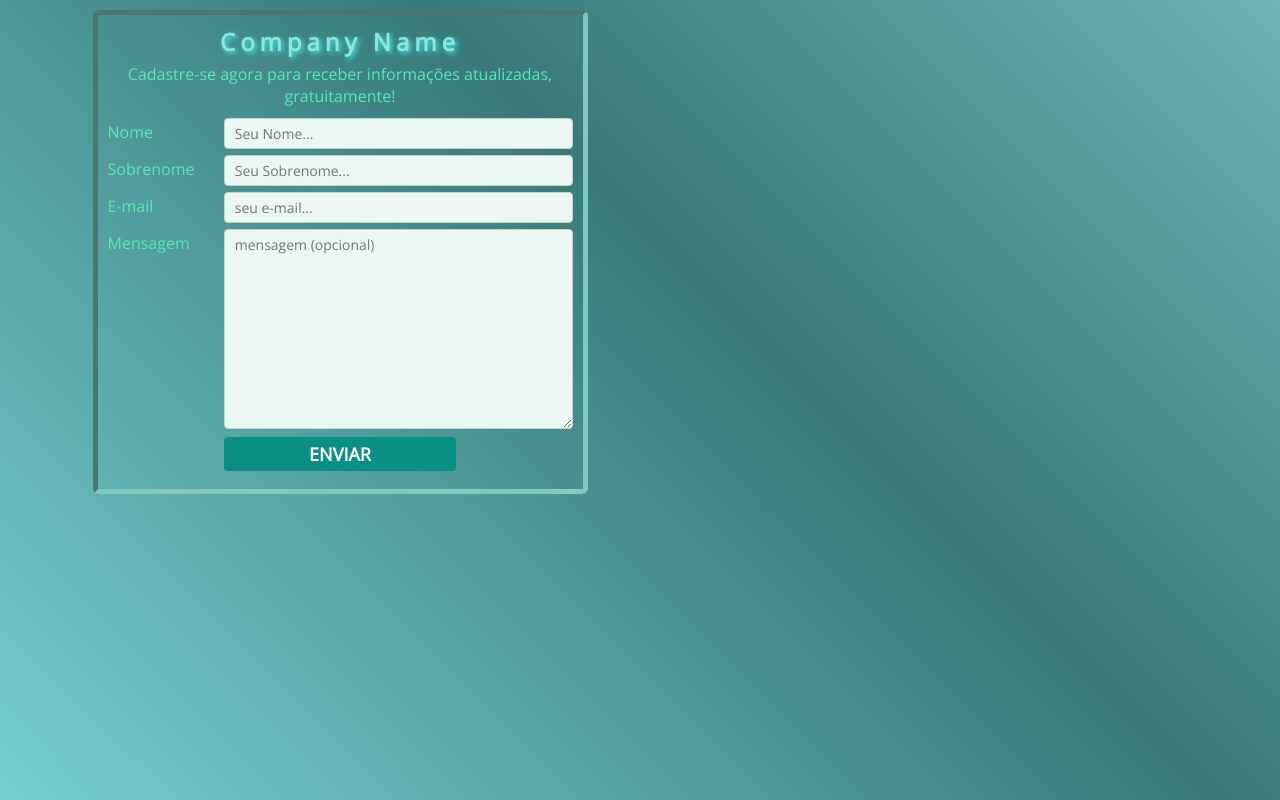
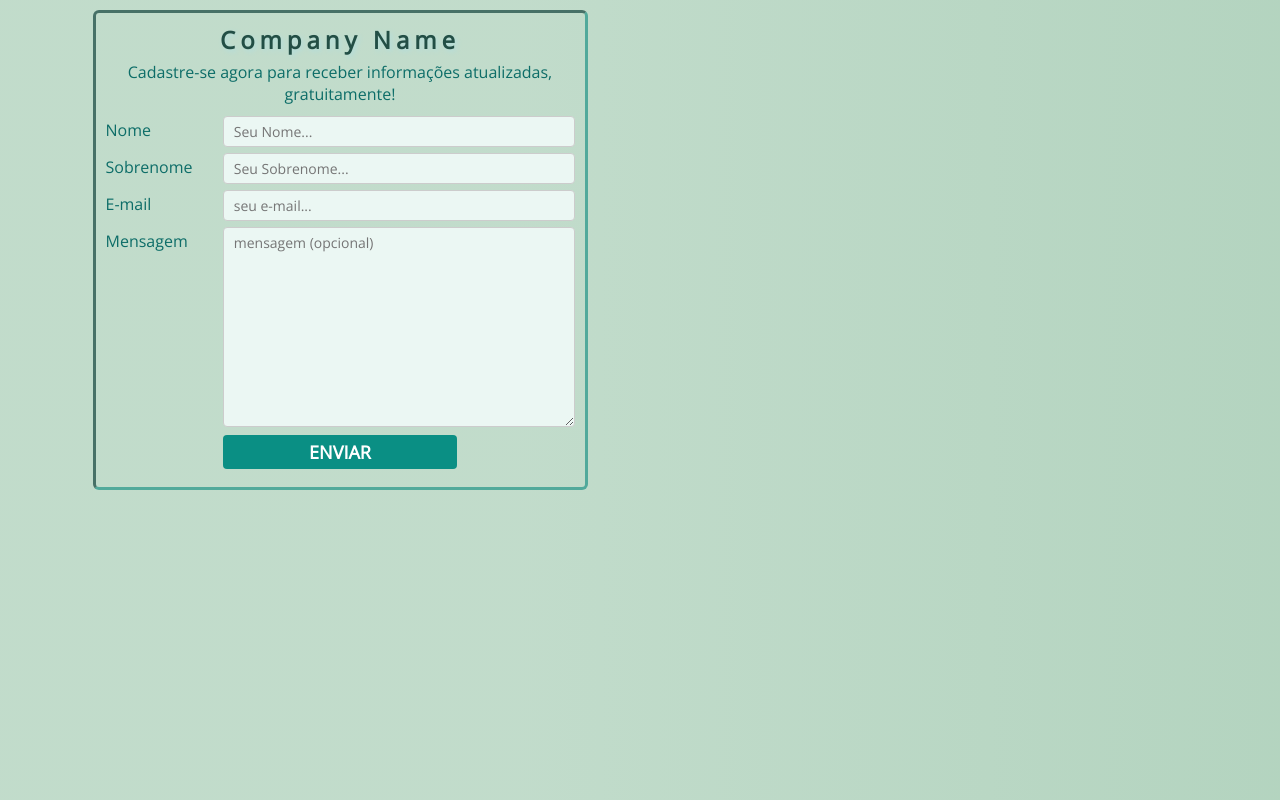
Before and after one commit to digidatservs/CSS, a plain HTML site: page index.html in a window 1280 px wide. Drawn offline with nearby package versions, Linux system fonts and the light colour scheme.

Commit message:
Update CSS Layout

```diff
--- a/style.css
+++ b/style.css
@@ -2,15 +2,15 @@
 
 :root {
     --con-bg-color: linear-gradient(to right, rgba(195,219,204,1), rgba(178,211,190,0.8), rgba(178,211,190,0.8), rgba(178,211,190,1));
-    --bod-bg-color: linear-gradient(45deg,rgb(181, 245, 245),rgba(120,209,209,1),rgba(56,122,122,1),rgb(134, 206, 206));
-    --tit-color: rgb(142, 231, 212);
-    --tit-shadow: rgba(58,243,243,1);
-    --par-text: rgba(221,241,241,1);
-    --lab-text: rgb(88, 231, 184);
+    --bod-bg-color: linear-gradient(to right, rgba(195,219,204,1), rgba(178,211,190,0.8), rgba(178,211,190,0.8), rgba(178,211,190,1));
+    --tit-color: rgb(34, 78, 69);
+    --tit-shadow: rgb(177, 221, 221);
+    --par-text: rgb(7, 95, 95);
+    --lab-text: rgb(13, 109, 104);
     --btn-color: rgb(10, 143, 132);
     --btn-color-hover: rgba(125,241,216,1);
-    --inp-color-text: rgba(72,72,153,0.8);
-    --inp-color-hover: rgba(70,182,144,0.98);
+    --inp-color-text: rgba(4, 4, 87, 0.8);
+    --inp-color-hover: rgba(11, 12, 12, 0.98);
     --inp-color-active: rgba(235,247,243,1);
     --inp-color-disable: linear-gradient(90deg, rgba(210, 245, 245, 0.5), rgba(236,250,250,0.2));
 }
@@ -118,7 +118,7 @@ input[type=submit]:hover {
   margin-right: 25%;
   border-radius: 6px;
   border-width: medium;
-  border: 5px inset rgb(129,201,190);
+  border: 3px inset rgba(27, 145, 131, 0.671);
   padding: 10px;
   display: block;
 
```
